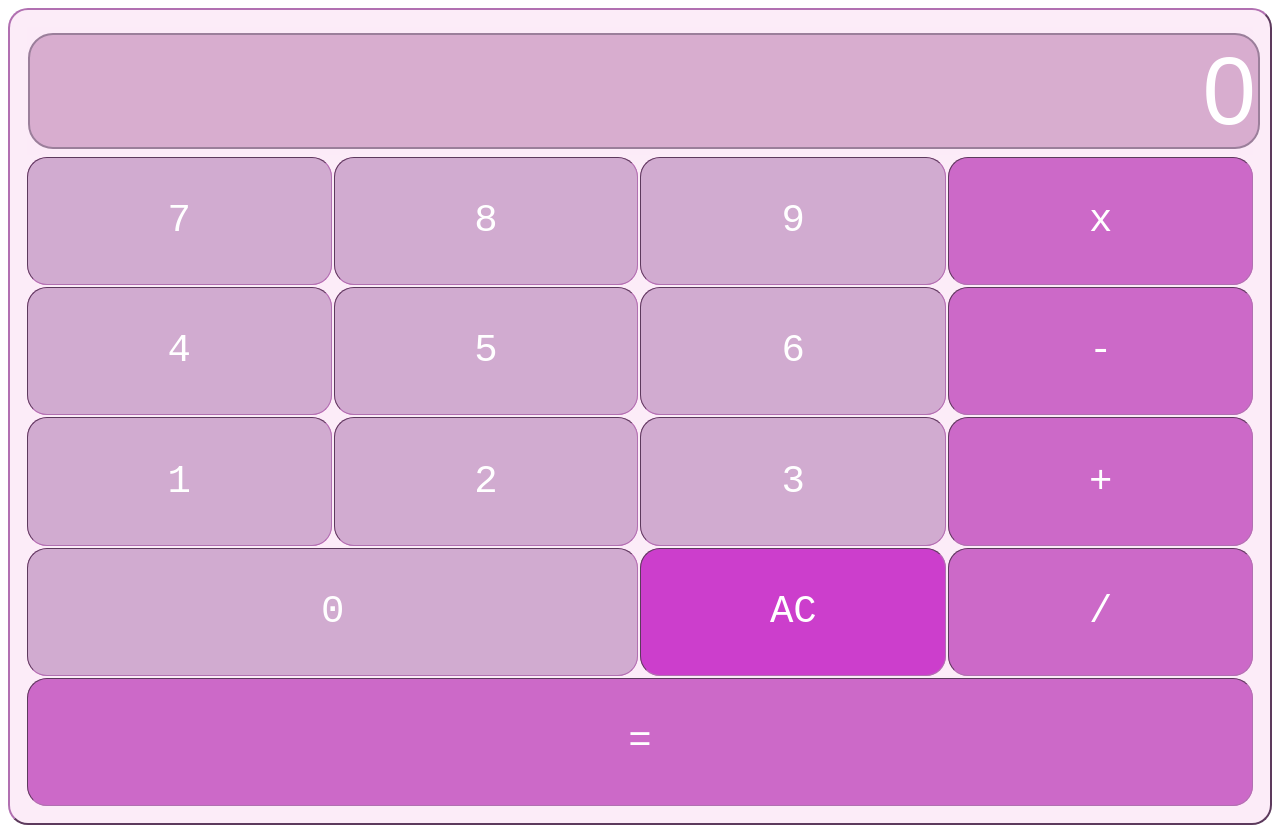
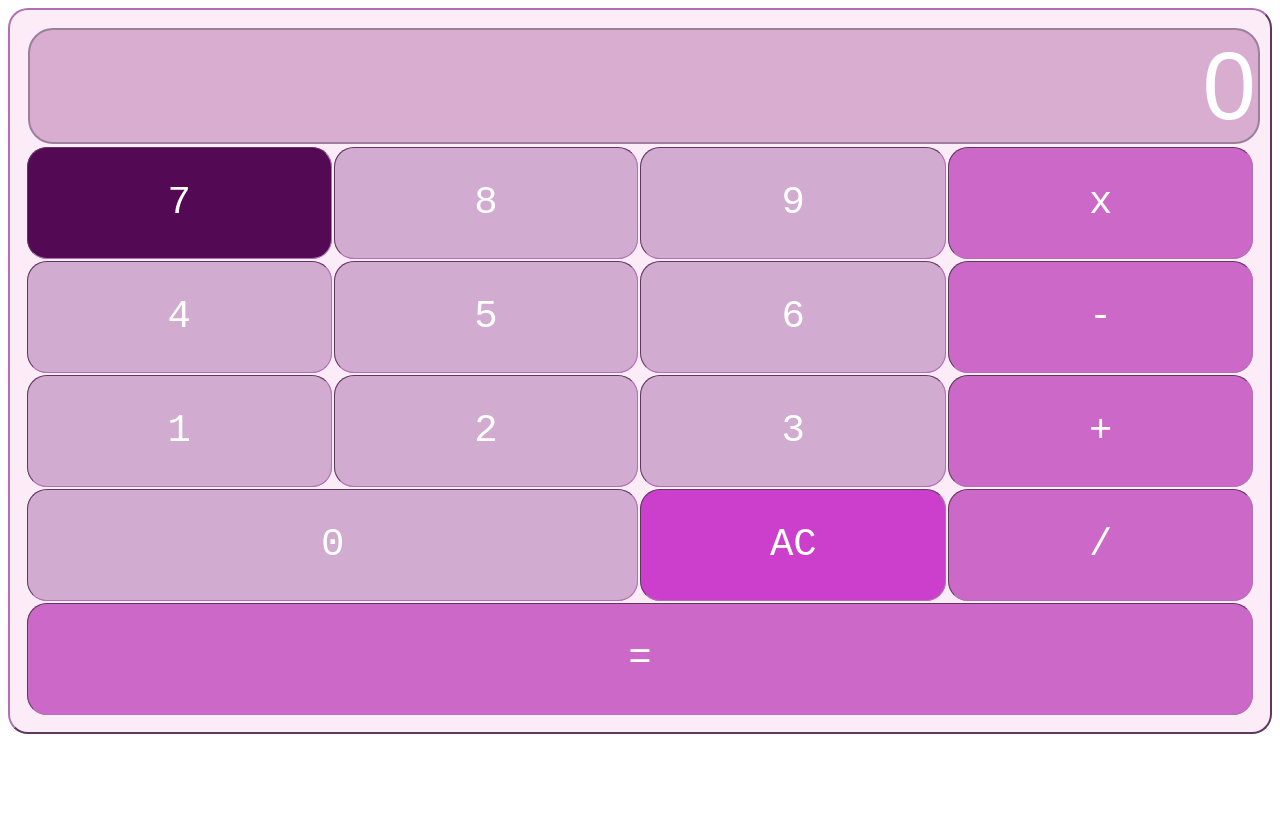
Before and after one commit to Sammie-M/FNB_AppAcademy_Week5, a plain HTML site: page index.html in a window 1280 px wide. In both pictures the pointer is over the element 179 px from the left and 221 px from the top of the page. After the commit the page ends 800 px from the top, so only its background shows below. Drawn offline with Linux system fonts and the light colour scheme.

Commit message:
added a hovering effect

```diff
--- a/style.css
+++ b/style.css
@@ -9,7 +9,7 @@ table{
 }
 
 tr{
-    height: 16.02vh;
+    height: 14vh;
     background-color: #ee91db;
 }
 
@@ -36,12 +36,21 @@ td.inputColomn{
 
 .digitBtn{
     background-color: #d1acd1fa;
+    transition: all 300ms ease-in-out;
+}
+
+.digitBtn:hover{
+    background-color: #530953;
 }
 
 .operatorBtn{
     background-color: #c560c5d0;
 }
 
+.operatorBtn:hover{
+    background-color: #530953;
+}
+
 .acBtn{
     background-color: #cc3ecc;
 }
```
